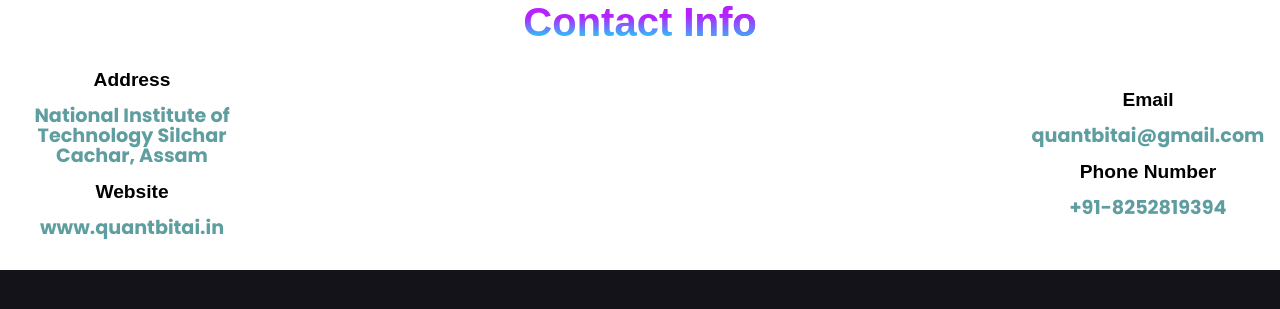
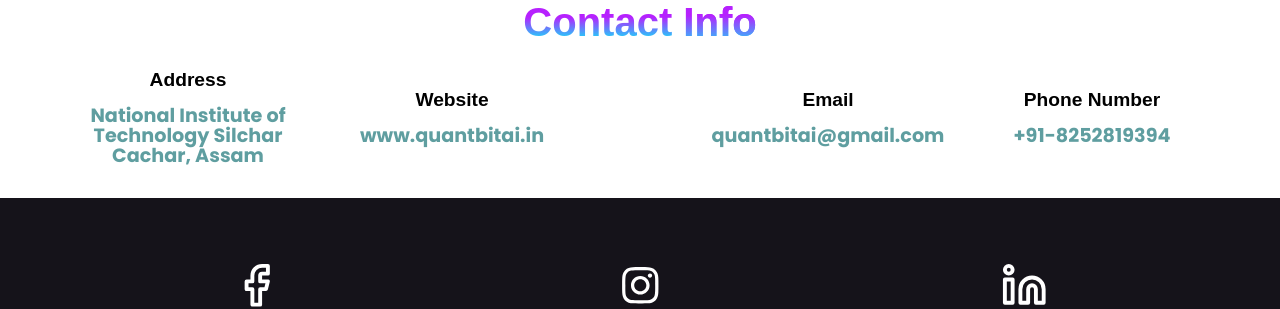
Before and after one commit to 31adityakumar/QuantbitAI, a React (Vite) app: page /team in a window 1280 px wide. Shown: the part 147-456 px from the top of the page. Built offline with nearby package versions, Linux system fonts and the light colour scheme; a web font is replaced by a local one.

Commit message:
ADD: fix footer

```diff
--- a/src/Components/Footer/Footer.module.scss
+++ b/src/Components/Footer/Footer.module.scss
@@ -20,15 +20,19 @@
 
 .credInfo {
   display: flex;
-  justify-content: space-between;
+  justify-content: space-around;
   align-items: center;
   margin-top: 2rem;
   font-size: 1.2rem;
   line-height: 1.25rem;
 }
+.left, .right{
+  display: flex;
+  justify-content: space-evenly;
+  align-items: center;
+}
 .credItems,
-.credItemsphone,
-.credItemsmobile {
+.credItemsphone {
   display: flex;
   flex-direction: column;
   justify-content: center;
@@ -71,7 +75,7 @@
   height: 2.91rem;
   color: var(--srijan4-white);
 }
-@media screen and (max-width: 900px) {
+@media screen and (max-width: 1070px) {
   .credInfo {
     flex-direction: column;
     flex-wrap: wrap;
@@ -86,8 +90,8 @@
 
   }
   .credText {
-    font-size: 0.75rem;
-    line-height: 0.75rem;
+    font-size: 1rem;
+    line-height: 1.2rem;
 
   }
   .facebookIcon {
```
